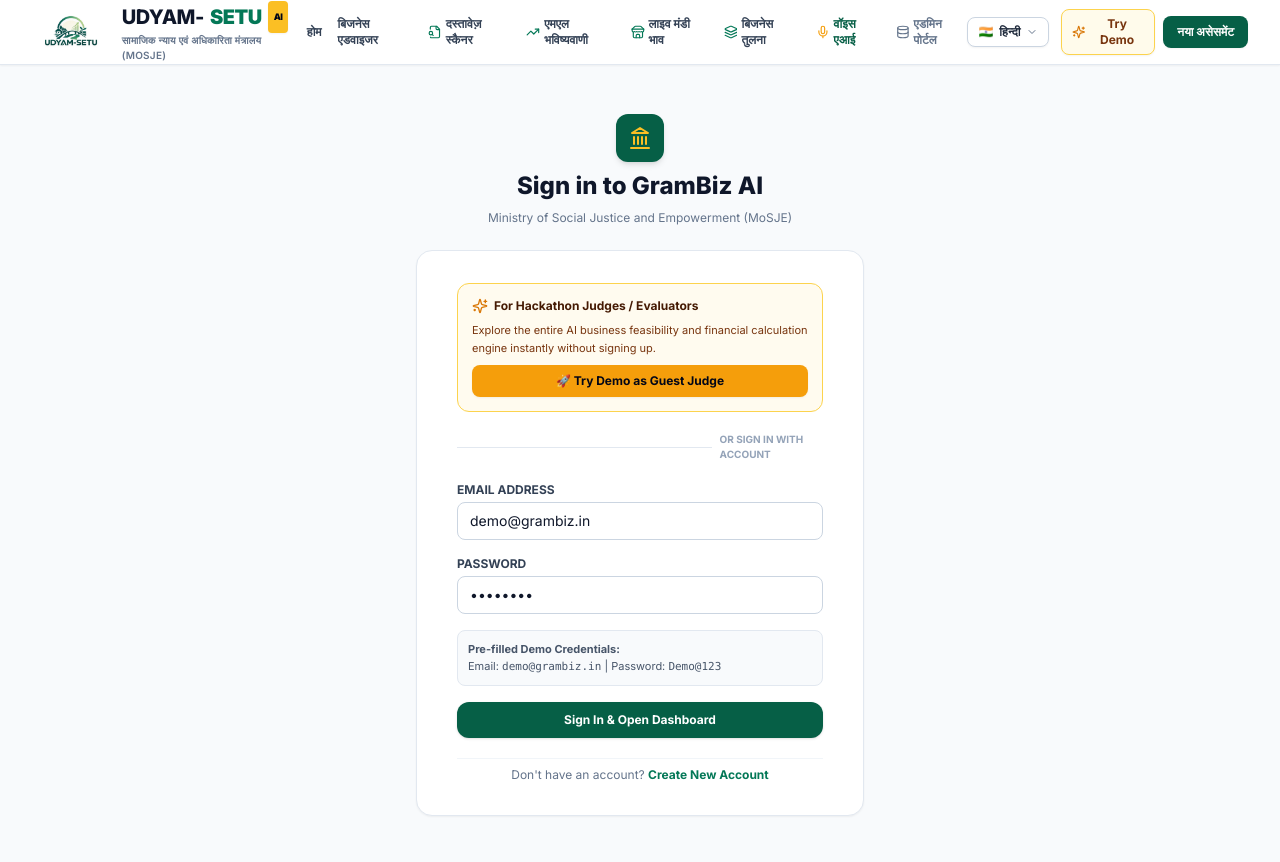
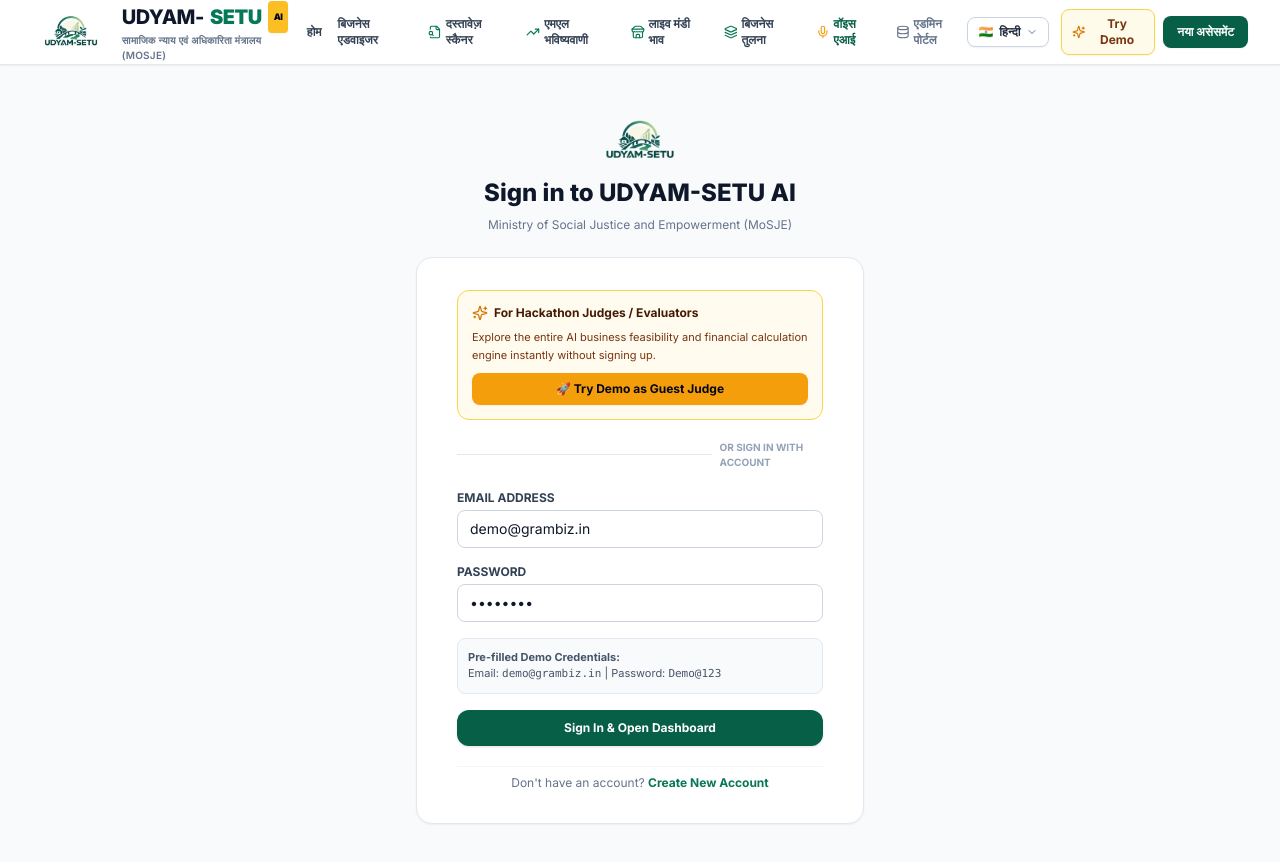
Before and after one commit to vedprakashrana/grambiz-ai, a Next.js app in the folder frontend/: page /login in a window 1280 px wide. Shown: the top 862 px of the page. Built offline with nearby package versions, Linux system fonts and the light colour scheme.

Commit message:
feat: update login page branding to UDYAM-SETU

```diff
--- a/frontend/app/login/page.tsx
+++ b/frontend/app/login/page.tsx
@@ -45,10 +45,10 @@
   return (
     <div className="min-h-screen bg-slate-50 flex flex-col justify-center py-12 px-4 sm:px-6 lg:px-8">
       <div className="sm:mx-auto sm:w-full sm:max-w-md text-center space-y-2">
-        <div className="w-12 h-12 rounded-xl bg-emerald-800 flex items-center justify-center text-white mx-auto shadow-md">
-          <Landmark className="w-6 h-6 text-amber-400" />
+        <div className="h-14 flex items-center justify-center mx-auto">
+          <img src="/logo.png" alt="Udyam-Setu Logo" className="h-14 w-auto object-contain" />
         </div>
-        <h2 className="text-2xl font-extrabold text-slate-900">Sign in to GramBiz AI</h2>
+        <h2 className="text-2xl font-extrabold text-slate-900">Sign in to UDYAM-SETU AI</h2>
         <p className="text-xs text-slate-500">Ministry of Social Justice and Empowerment (MoSJE)</p>
       </div>
 
```
